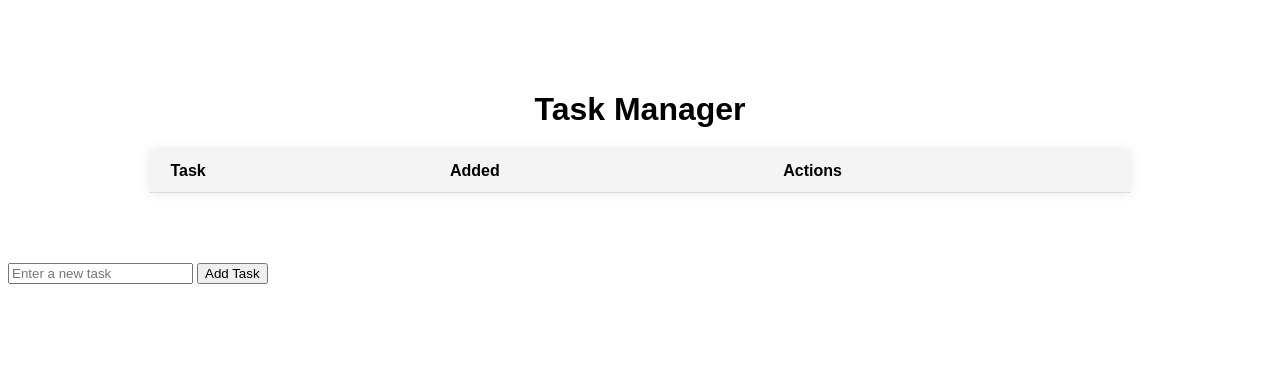
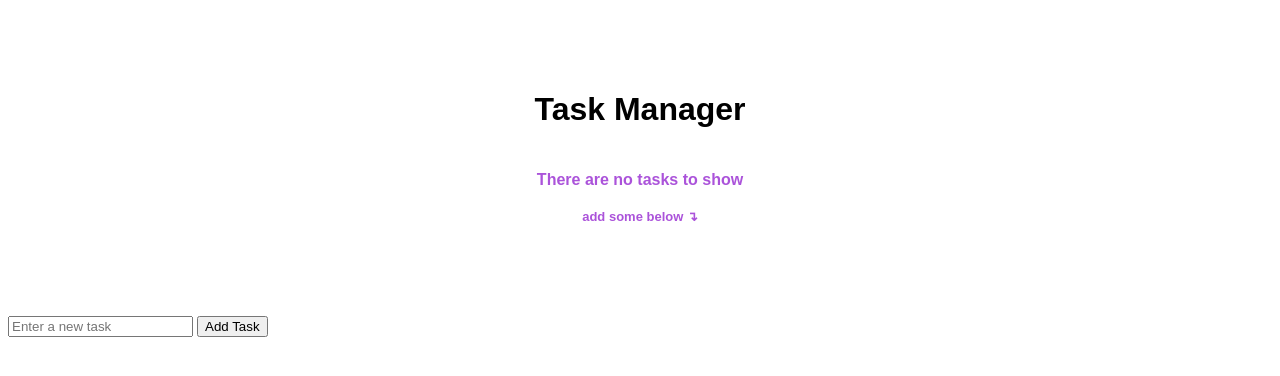
Before and after one commit to yasithS/TaskFlow, a Flask app: page / in a window 1280 px wide. Shown: the top 376 px of the page. Run offline with Flask 3, Linux system fonts and the light colour scheme; lists and menus that the app fills with data are empty.

Commit message:
feat: update tasks

```diff
--- a/app.py
+++ b/app.py
@@ -34,5 +34,31 @@ def index():
         tasks = Todo.query.order_by(Todo.date_created).all()
         return render_template('index.html', tasks=tasks)
 
+@app.route('/delete/<int:id>')
+def delete(id):
+    task_to_delete = Todo.query.get_or_404(id)
+    try:
+        db.session.delete(task_to_delete)
+        db.session.commit()
+        return redirect('/')
+    except Exception as e:
+        return 'There was a problem deleting that task: ' + str(e)
+
+@app.route('/update/<int:id>', methods=['GET', 'POST'])
+def update(id):
+    task = Todo.query.get_or_404(id)
+
+    if request.method == 'POST':
+        task.content = request.form['content']
+        try:
+            db.session.commit()
+            return redirect('/')
+        except Exception as e:
+            return 'There was a problem updating that task: ' + str(e)
+
+    else:
+        return render_template('update.html', task=task)
+
+
 if __name__ == '__main__':
     app.run(debug=True)
--- a/static/css/main.css
+++ b/static/css/main.css
@@ -35,3 +35,12 @@ a {
 a:hover {
     text-decoration: underline;
 }
+
+h4{
+    color: #ab53da;
+    text-align: center;
+}
+
+#secondRaw{
+    font-size: 13px;
+}
--- a/templates/index.html
+++ b/templates/index.html
@@ -1,6 +1,4 @@
 {% extends 'base.html'%}
-
-
 
 {% block head %}
 
@@ -8,12 +6,15 @@
 
 {% endblock%}
 
-
-
 {% block body %}
 
 <div class="content">
     <h1>Task Manager</h1>
+    {% if tasks|length < 1 %}
+    <h4>There are no tasks to show <br><br>
+        <span id="secondRaw">add some below ↴</span>
+    </h4>
+    {% else %}
     <table>
         <tr>
             <th>Task</th>
@@ -25,13 +26,14 @@
                 <td>{{ task.content }}</td>
                 <td>{{ task.date_created.date() }}</td>
                 <td>
-                    <a href="">Delete</a>
+                    <a href="/delete/{{task.id}}">Delete</a>
                     <br>
-                    <a href="">Update</a>
+                    <a href="/update/{{task.id}}">Update</a>
                 </td>
             </tr>
         {% endfor %}
     </table>
+    {% endif %}
 </div>
 
 <form action="/" method="POST">
```
Also changed, not shown: templates/error.html (deleted, +0 -9 lines), templates/update.html (added, +20 -0 lines), instance/test.db.
